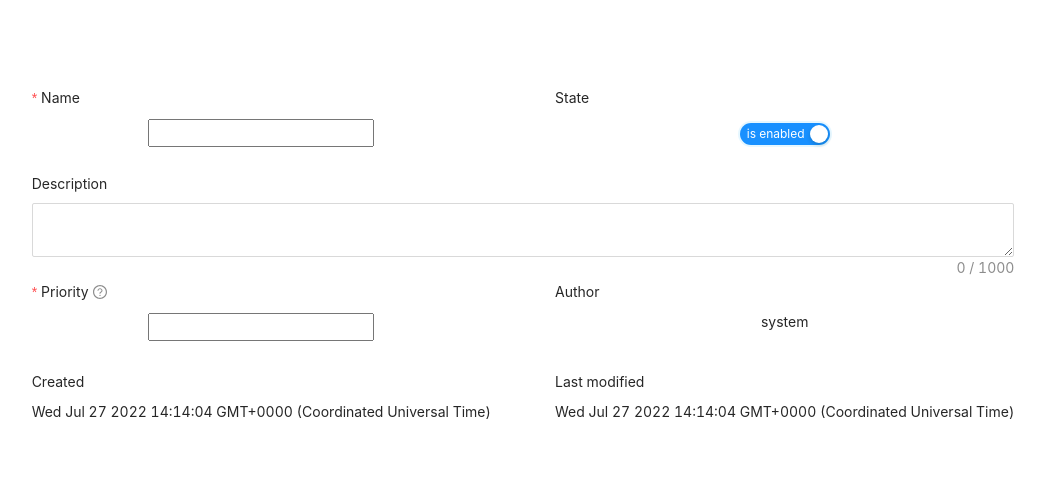
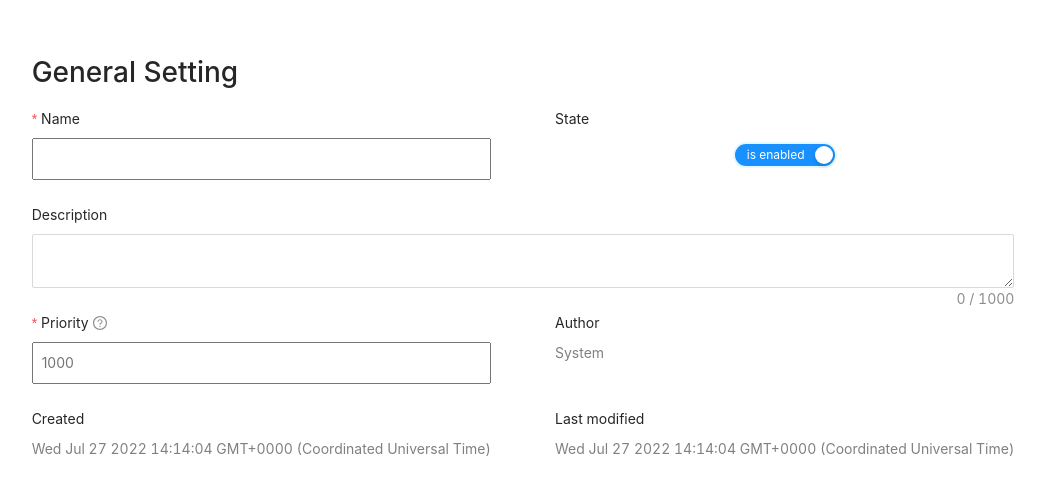
Before and after one commit to Fatemeh-Soleimani/Front-Intern-Form-Design-, a React (Create React App) app in the folder form/: page / in a window 1280 px wide. Shown: the part 126-620 px from the top of the page, without its empty margins (117-1162 px from the left). Built offline with nearby package versions, Linux system fonts and the light colour scheme.

Commit message:
add style

```diff
--- a/form/src/App.js
+++ b/form/src/App.js
@@ -1,8 +1,7 @@
 import "antd/dist/antd.css";
 import './App.css';
-import Date_Time from "./components/Date";
+import DateTime from "./components/Date";
 import MyForm from "./components/myform";
-import ExpenseItem from "./components/test";
 
 // import "./components/myForm";
 function App() {
--- a/form/src/components/Date.js
+++ b/form/src/components/Date.js
@@ -1,6 +1,6 @@
 import { View, Text } from 'react';
 
-const Date_Time = () => {
+const DateTime = () => {
 	const date = new Date();
 
 	const n = date.toDateString();
@@ -18,4 +18,4 @@ const Date_Time = () => {
 		</View>
 	);
 };
-export default Date_Time;
+export default DateTime;
--- /dev/null
+++ b/form/src/components/myform.css
@@ -0,0 +1,24 @@
+.title {
+	text-align: left;
+
+}
+
+.name,
+.prio-inp {
+	width: 100%;
+	padding: 8px 8px;
+	box-sizing: border-box;
+}
+
+.sw-button {
+	width: 100px;
+	margin-right: auto;
+	margin-left: 0;
+
+}
+
+.author,
+.lastm {
+	text-align: left;
+	color: gray;
+}
--- a/form/src/components/myform.js
+++ b/form/src/components/myform.js
@@ -1,12 +1,14 @@
+import "./myform.css";
 import { Form, Input, Button, Row, Col, Switch } from "antd";
 import TextArea from "antd/lib/input/TextArea";
 import FormItem from "antd/lib/form/FormItem";
 function MyForm() {
 	return <div><Form name='basic form' layout="vertical" size="middle">
+		<h1 class="title">General Setting</h1>
 		<Row gutter={[64, 40]}>
 			<Col span={12} ><div>
 				<Form.Item label="Name" name="Name" rules={[{ required: true, message: 'Please enter your name' }]}>
-					<input ></input>
+					<input className="name"></input>
 				</Form.Item></div></Col>
 			<Col span={12} ><div>
 				<Form.Item label="State" name="state">
@@ -20,7 +22,7 @@ function MyForm() {
 			<Col span={24} >
 				<div>
 					<Form.Item label="Description" >
-						<TextArea showCount maxLength={1000} />
+						<TextArea class="desc-inp" showCount maxLength={1000} />
 					</Form.Item>
 				</div>
 			</Col>
@@ -31,14 +33,14 @@ function MyForm() {
 			<Col span={12} >
 				<div>
 					<FormItem name="priority" label="Priority" required tooltip="This is a required field">
-						<input />
+						<input class="prio-inp" placeholder="1000" />
 					</FormItem>
 				</div>
 			</Col>
 			<Col span={12} >
 				<div>
 					<FormItem label="Author" name="author">
-						<p>system</p>
+						<p class="author">System</p>
 
 					</FormItem>
 				</div>
@@ -48,7 +50,7 @@ function MyForm() {
 			<Col span={12} >
 				<div>
 					<FormItem label="Created" name="create">
-						<p><Date /></p>
+						<p class="lastm"><Date /></p>
 					</FormItem>
 				</div>
 			</Col>
```
